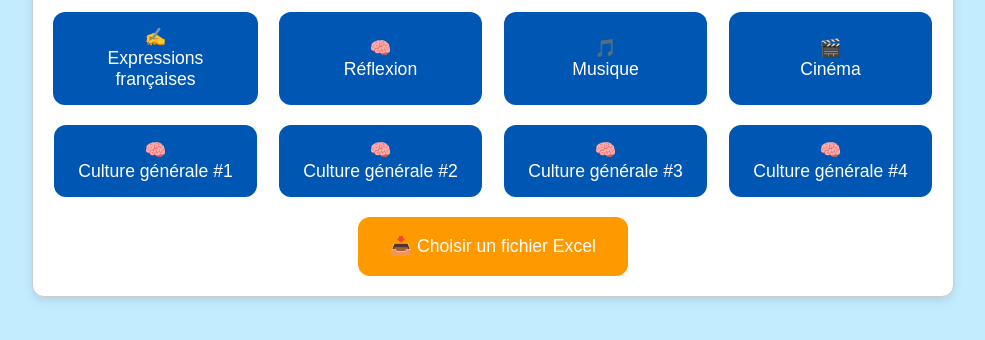
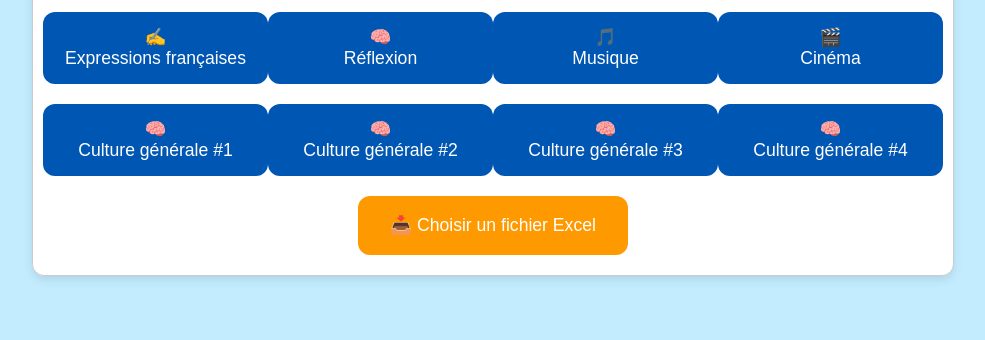
Before and after one commit to IWawan/application-quiz, a plain HTML site: page index.html in a window 1280 px wide. Shown: the part 138-478 px from the top of the page, without its empty margins (147-1132 px from the left). Drawn offline with Linux system fonts and the light colour scheme.

Commit message:
ajustement taille

```diff
--- a/static/style/style.css
+++ b/static/style/style.css
@@ -79,7 +79,7 @@ h1
 
 .theme-btn
 {
-  min-width: 90%;
+  width: 100%;
   padding: 15px;
   white-space: normal;
   word-wrap: break-word;
```
